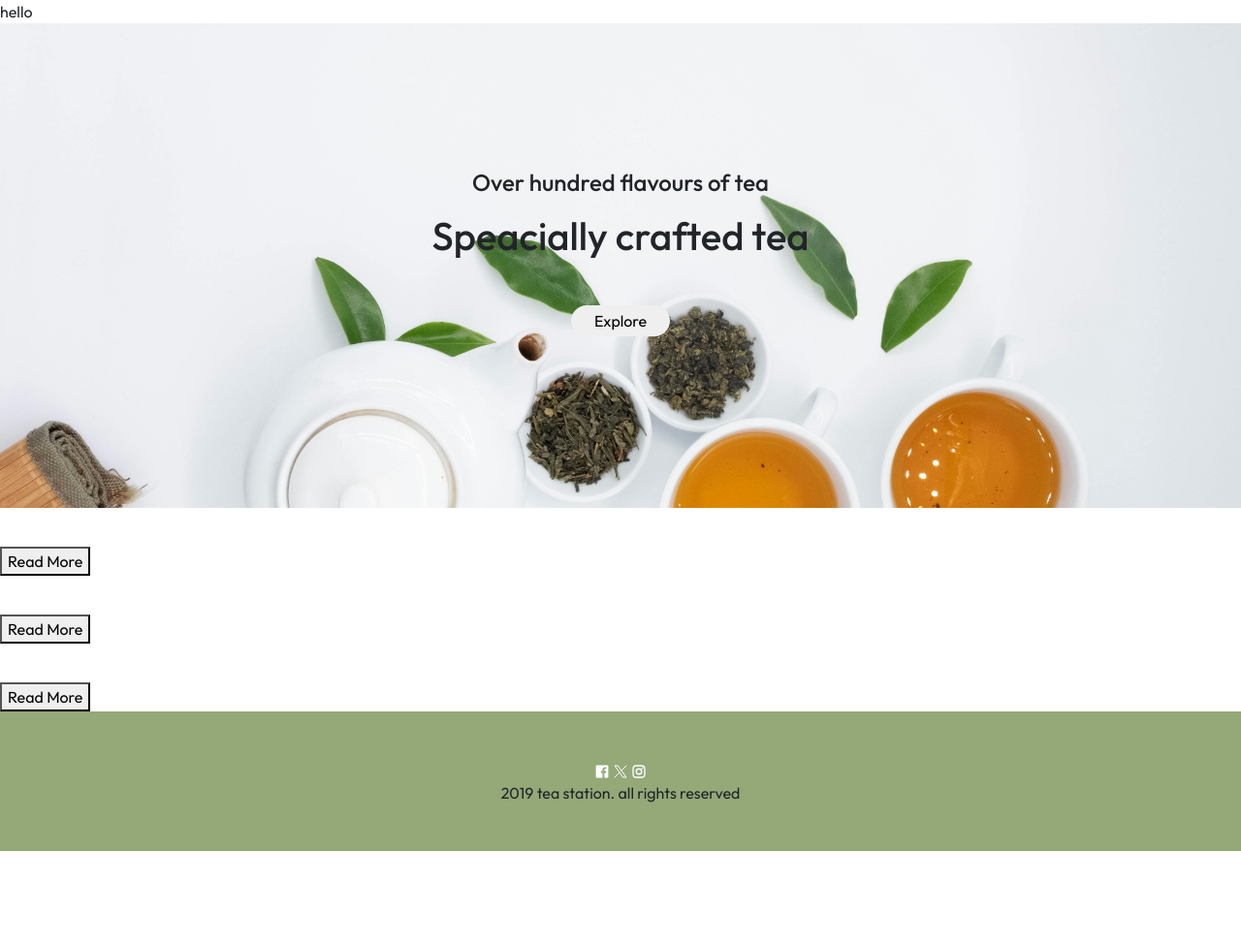
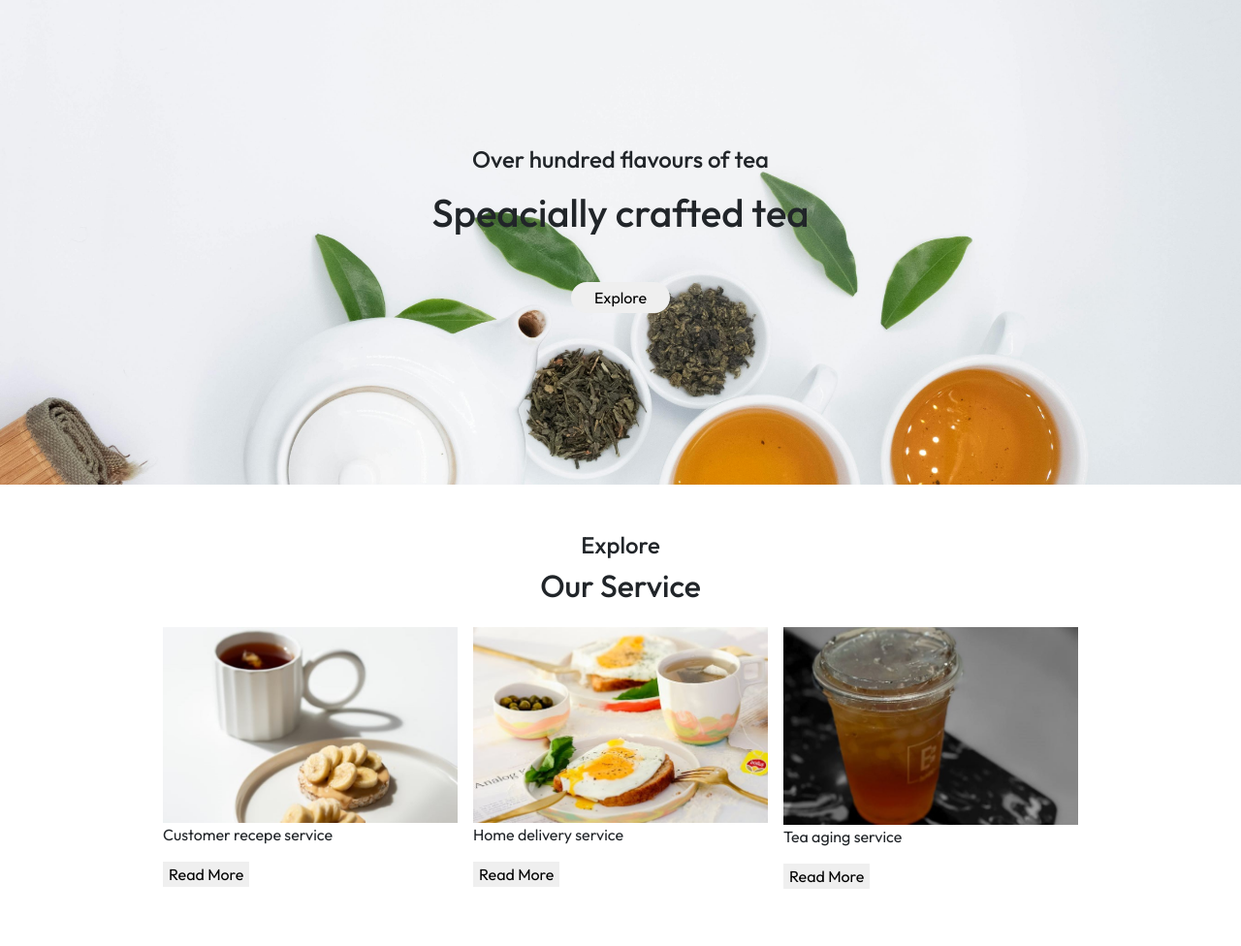
Before and after one commit to biodun-ojo/Capstone, a plain HTML site: page the-website/service-page/service.html in a window 1280 px wide. Shown: the top 976 px of the page at 97% size. Before the commit the page ends 878 px from the top, so only its background shows below. Drawn offline with nearby package versions, Linux system fonts and the light colour scheme.

Commit message:
service page almost complete

```diff
--- a/the-website/service-page/service.html
+++ b/the-website/service-page/service.html
@@ -15,7 +15,6 @@
         <link href="https://fonts.googleapis.com/css2?family=Outfit:wght@100..900&display=swap" rel="stylesheet">
 </head>
 <body>
-    hello
     <header>
         <div>
 
@@ -30,30 +29,33 @@
         </div>
     </header>
 
-    <section>
-        <div></div>
-        <div>
-            <div>
-                <img src="" alt="">
-                <p></p>
+    <section class="">
+        <div class="text-center mt-5">
+            <h4>Explore</h4>
+            <h2>Our Service</h2>
+        </div>
+        <div class="my-3 mx-auto d-md-flex sub2sec">
+            <div class="p-2 mb-5 serv3">
+                <img src="assets/pexels-ekrulila-16797804.jpg" alt="" class="w-100">
+                <p>Customer recepe service</p>
                 <a href="">
-                    <button>Read More</button>
+                    <button class="border-0">Read More</button>
                 </a>
             </div>
 
-            <div>
-                <img src="" alt="">
-                <p></p>
+            <div class="p-2 mb-5 serv3">
+                <img src="assets/pexels-kaderdygnn-15776507.jpg" alt="" class="w-100">
+                <p>Home delivery service</p>
                 <a href="">
-                    <button>Read More</button>
+                    <button class="border-0">Read More</button>
                 </a>
             </div>
 
-            <div>
-                <img src="" alt="">
-                <p></p>
+            <div class="p-2 mb-5 serv3">
+                <img src="assets/pexels-qui-nguyen-7862521-16961989.jpg" alt="" class="w-100">
+                <p>Tea aging service</p>
                 <a href="">
-                    <button>Read More</button>
+                    <button class="border-0">Read More</button>
                 </a>
             </div>
         </div>
--- a/the-website/service-page/service.scss
+++ b/the-website/service-page/service.scss
@@ -14,6 +14,14 @@ header {
   }
 }
 
+.sub2sec {
+  width: fit-content;
+
+  .serv3 {
+    max-width: 320px;
+  }
+}
+
 footer {
   background-color: rgb(148, 168, 120);
 }
```
Also changed, not shown: the-website/service-page/assets/pexels-ekrulila-16797804.jpg (added), the-website/service-page/assets/pexels-kaderdygnn-15776507.jpg (added), the-website/service-page/assets/pexels-qui-nguyen-7862521-16961989.jpg (added), the-website/service-page/service.css, 1 other file.
